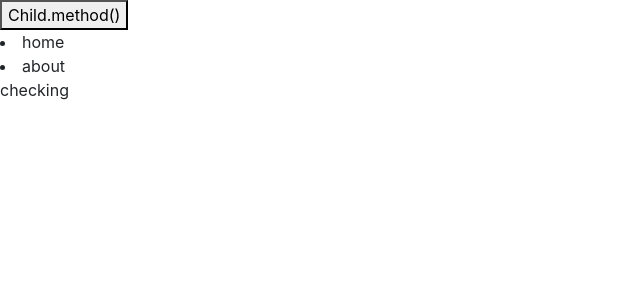
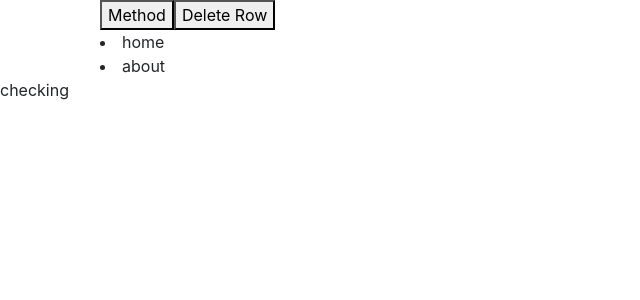
Before and after one commit to pushkertiwari/react-app, a React (Create React App) app: page /about in a window 1280 px wide. Shown: the top 300 px of the page, without its empty margins (0-640 px from the left). Built offline with nearby package versions, Linux system fonts and the light colour scheme.

Commit message:
onclick destroy the setState

```diff
--- a/src/App.jsx
+++ b/src/App.jsx
@@ -96,8 +96,6 @@ class App extends Component {
             </div>
             <div className="navbar-collapse" id="bs-example-navbar-collapse-1">
               <ul className="nav navbar-nav">
-                {/* <li data-id={'home'} onClick={this.handleCLick}>Home</li>
-                <li data-id={'about'} onClick={this.handleCLick}>About</li> */}
                 {this.addListing()}
               </ul>
             </div>
--- a/src/component/home/index.jsx
+++ b/src/component/home/index.jsx
@@ -13,8 +13,12 @@ class Index extends Component{
         this.updateState = this.updateState.bind(this);
     }
     updateState(num) {
-        this.setState({ data: 'Data updated from the child component...' })
         console.log(num);
+        if (num !== null && num !== undefined && num !== '') {
+            this.setState({ data: 'Data updated' })
+        } else {
+            this.setState({ data: '' })
+        }
     }
 
     render() {
--- a/src/component/home/leftSide.jsx
+++ b/src/component/home/leftSide.jsx
@@ -19,13 +19,18 @@ class LeftSide extends Component {
         e.preventDefault();
         console.log(this.props.headerProp);
         this.setState({
-            test:"gdsdgdsgdsgdsg"
+            test:"testing"
         });
     }
     handleCLick(e) {
         e.preventDefault();
         this.props.updateStateProp(e.target.dataset.id);
-        // this.props.history.push('/' + e.target.dataset.id)
+    }
+    deleteRow(e) {
+        e.preventDefault();
+        if (this.state.myDataProp !== null) {
+            this.props.updateStateProp('');
+        }
     }
     addListing() {
         return (
@@ -36,9 +41,14 @@ class LeftSide extends Component {
     render() {
         return (
             <div>
-                <button  onClick={this.addToCart}>Child.method()</button>
-                {/* <button onClick={this.props.updateStateProp}>CLICK</button> */}
-                {this.addListing()}
+                <div className="container">
+                    <div className="container-fluid">
+                        {this.state.myDataProp}
+                        <button onClick={this.addToCart}>Method</button>
+                        <button onClick={this.deleteRow.bind(this)}>Delete Row</button>
+                        {this.addListing()}
+                    </div>
+                </div>
             </div>
         );
     }
--- a/src/component/home/rightSide.jsx
+++ b/src/component/home/rightSide.jsx
@@ -1,10 +1,6 @@
 import React, { Component } from 'react';
 import { withRouter } from 'react-router-dom';
 class RightSide extends Component {
-    constructor(props) {
-        super(props);
-    }
-
     render() {
         return (
             <div>{this.props.myDataProp}
```
